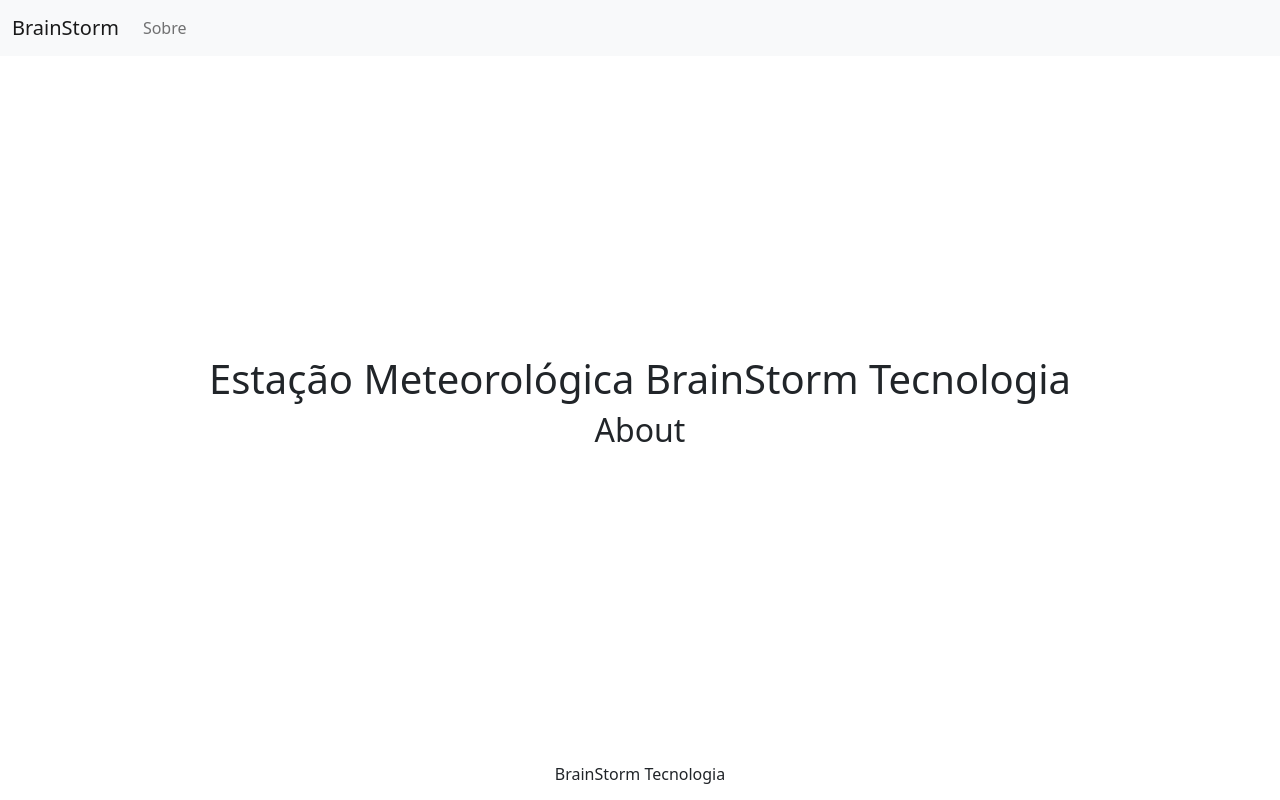
After one commit to Fat83dotcom/Site_Estacao_IOT, a Django app: template Core/templates/about/about.html in a window 1280 px wide. The commit adds this page. Run offline with Django 3.2, Linux system fonts and the light colour scheme; the template is opened without the code that fills it, so the values that code supplies are empty.

Commit message:
Criação de arquivos e pastas.

```diff
--- /dev/null
+++ b/Core/templates/about/about.html
@@ -0,0 +1,7 @@
+{% extends 'global/base.html' %}
+{% load static %}
+{% block content %}
+<section>
+    <h2>About</h2>
+</section>
+{% endblock %}
--- /dev/null
+++ b/templates/global/partials/_header.html
@@ -0,0 +1,14 @@
+<nav class="navbar navbar-expand-lg navbar-light bg-light">
+  <div class="container-fluid">
+    <a class="navbar-brand" href="{% url 'index' %}">BrainStorm</a>
+    <button class="navbar-toggler" type="button" data-bs-toggle="collapse" data-bs-target="#navbarNavAltMarkup"
+      aria-controls="navbarNavAltMarkup" aria-expanded="false" aria-label="Toggle navigation">
+      <span class="navbar-toggler-icon"></span>
+    </button>
+    <div class="collapse navbar-collapse" id="navbarNavAltMarkup">
+      <div class="navbar-nav">
+        <a class="nav-link" href="{% url 'about' %}">Sobre</a>
+      </div>
+    </div>
+  </div>
+</nav>
--- a/templates/static/style.css
+++ b/templates/static/styles/style.css
@@ -8,7 +8,9 @@
     height: 100%;
 }
 body{
-    flex: 1;
+    display: flex;
+    justify-content: space-between;
+    flex-direction: column;
     background-color: ghostwhite;
 }
 .center{
@@ -17,4 +19,5 @@
     display: flex;
     justify-content: center;
     align-items: center;
+    flex-direction: column;
 }
```
Also changed, not shown: templates/static/mediaquery/mediaQueries.css (added), templates/static/scripts/scripts.js (added).
